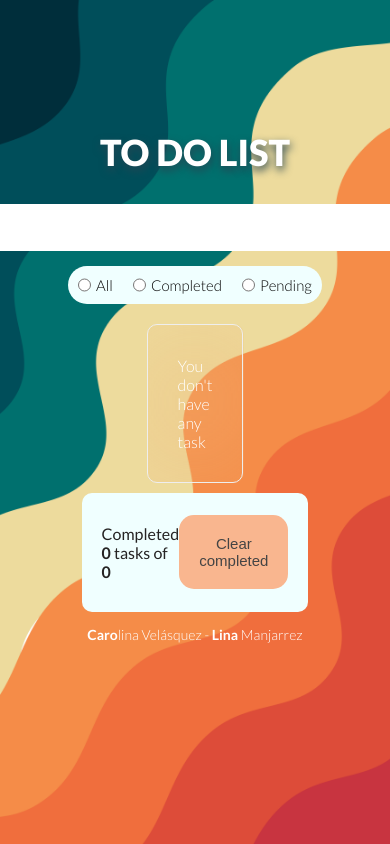
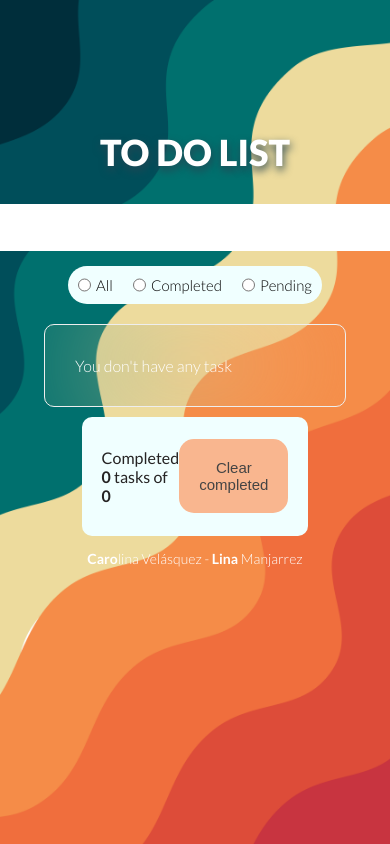
Before and after one commit to Lina-003/web2024-1, a React (Vite) app in the folder todo-list/: page / in a window 390 px wide. Shown: the top 844 px of the page. Built offline with nearby package versions, Linux system fonts and the light colour scheme.

Commit message:
feat: css responsive list

```diff
--- a/todo-list/src/components/List/List.css
+++ b/todo-list/src/components/List/List.css
@@ -46,3 +46,44 @@
     font-weight: 600;
     box-shadow: 1px 2px 6px #848381;
 }
+
+@media screen and (max-width: 765px) {
+    .list-container {
+        border: 1px;
+        border-style: groove;
+        padding: 15px;
+        border-radius: 10px;
+        text-align: left;
+        color: #FFFF;
+        backdrop-filter: blur(80px);
+        font-weight: 300;
+        margin-top: 20px;
+        margin-bottom: 10px;
+        width: 270px;
+    }
+
+    .list-container li {
+        display: flex;
+        align-items: center;
+        justify-content: space-between;
+        margin-bottom: 3px;
+    }
+
+    .list-container li input {
+        margin-right: 15px;
+    }
+
+    .list-container ul {
+        padding: 0px 15px 0px 15px;
+    }
+
+    .button-delete {
+        background-color: #ffdca5;
+        border-style: none;
+        padding: 15px;
+        border-radius: 20px;
+        color: #4D4B49;
+        font-size: 13px;
+        cursor: pointer;
+    }
+}
```
